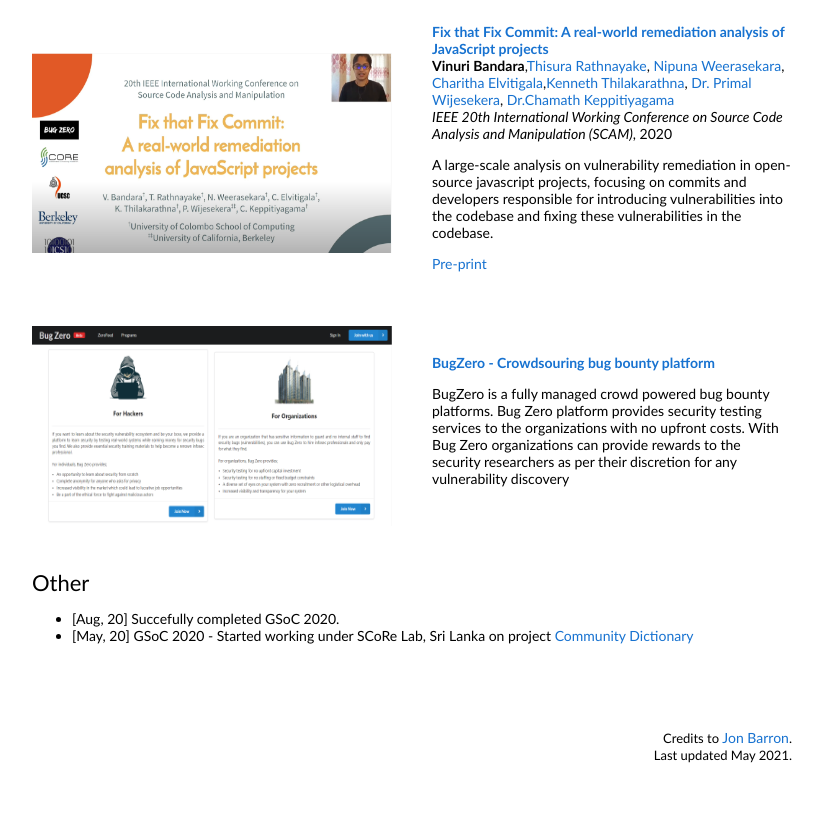
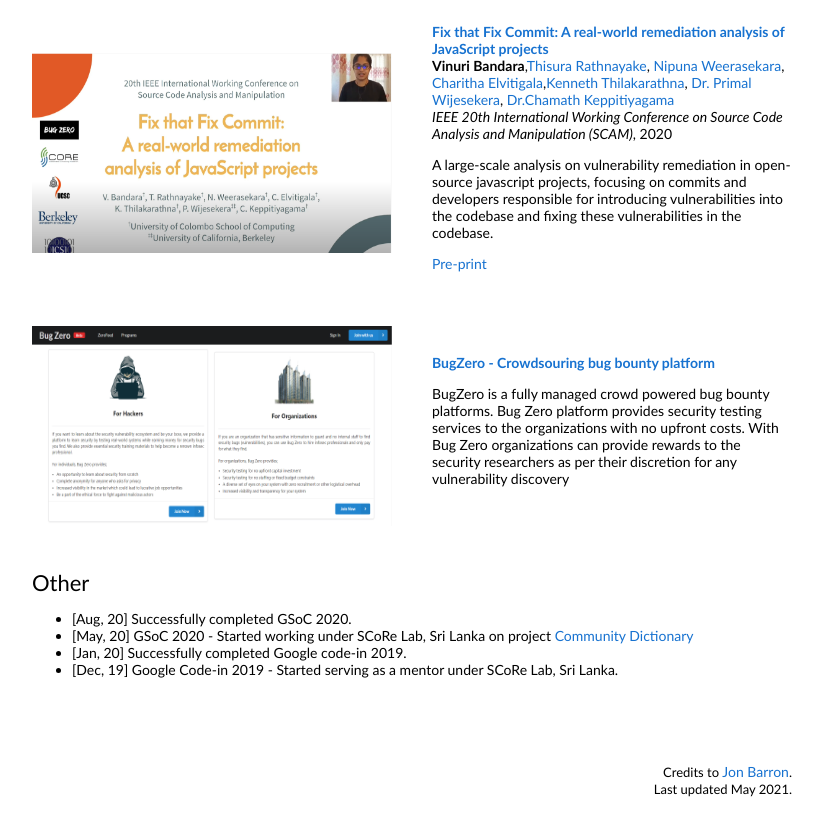
Before and after one commit to VinuriBandara/vinuribandara.github.io, a plain HTML site: page index.html in a window 1280 px wide. Shown: the part 752-1587 px from the top of the page, without its empty margins (228-1051 px from the left). Before the commit the page ends 1557 px from the top, so only its background shows below. Drawn offline with Linux system fonts and the light colour scheme.

Commit message:
Update index.html

```diff
--- a/index.html
+++ b/index.html
@@ -155,10 +155,12 @@
 
                   <heading>Other</heading>
                   <ul>
-                    <li>[Aug, 20] Succefully completed GSoC 2020.</li>
+                    <li>[Aug, 20] Successfully completed GSoC 2020.</li>
                     <li>[May, 20] GSoC 2020 - Started working under SCoRe Lab, Sri Lanka on project <a href="https://github.com/scorelab/com-dictionary">
                       Community Dictionary
                     </a></li>
+                    <li>[Jan, 20] Successfully completed Google code-in 2019.</li>
+                    <li>[Dec, 19] Google Code-in 2019 - Started serving as a mentor under SCoRe Lab, Sri Lanka.</li>
                   </ul>
 
                   </td>
```
Also changed, not shown: 2 other files.
